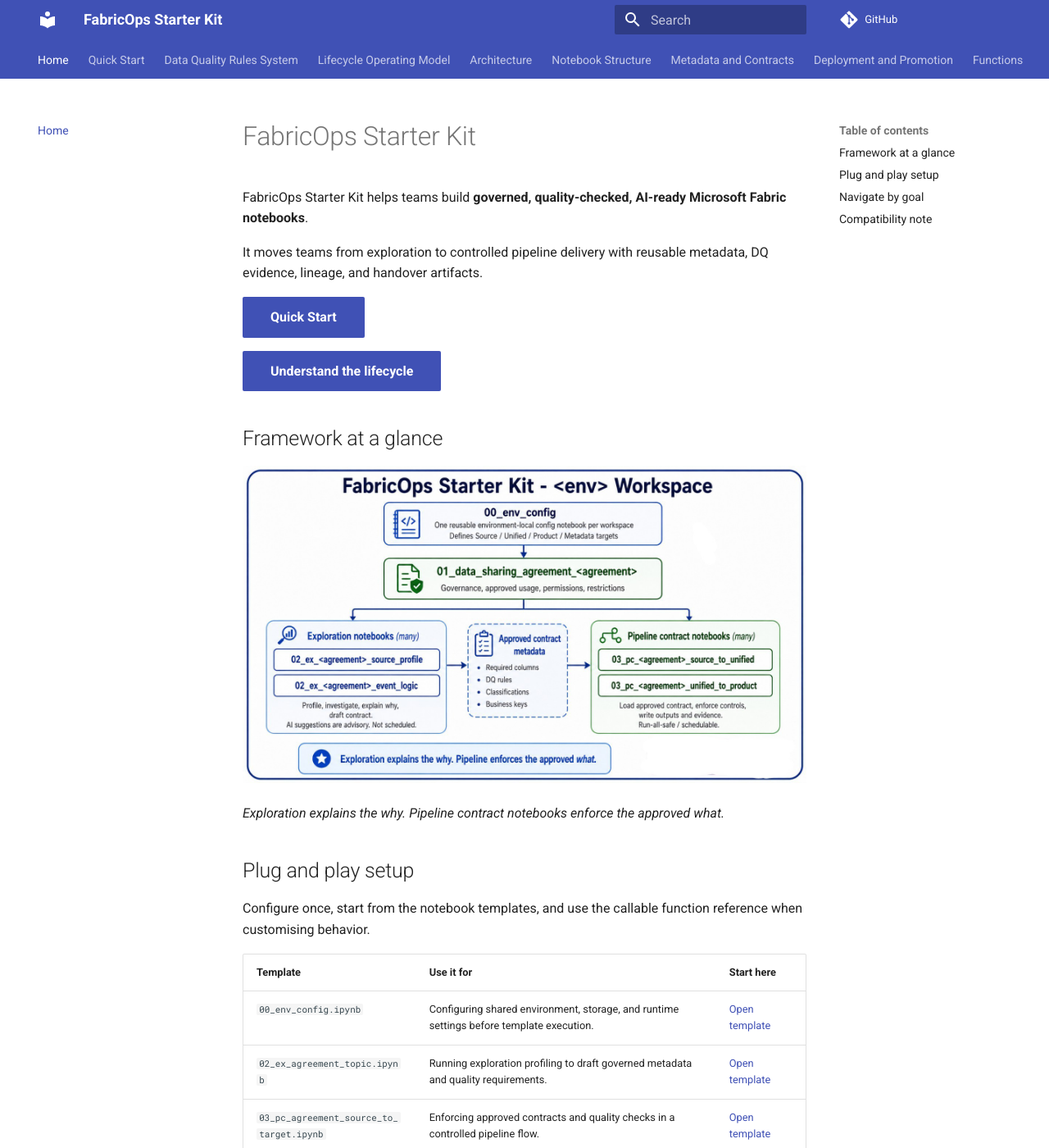
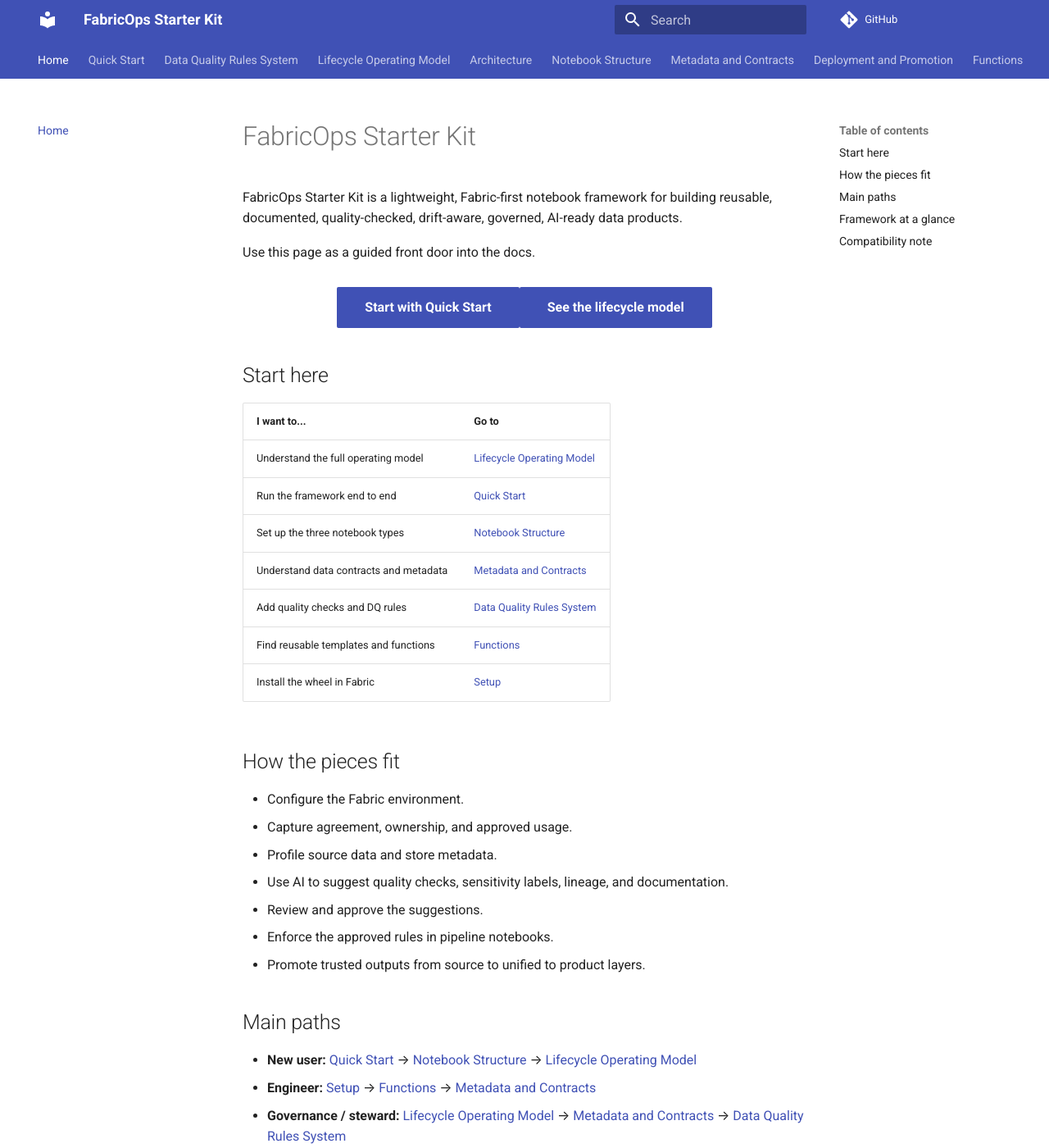
Before and after one commit to Voycepeh/fabric-data-product-framework, an MkDocs documentation site: the page built from docs/index.md, in a window 1280 px wide and 1400 px high. Shown: the whole window at 82% size. Built offline with MkDocs 1.6.1 and Material for MkDocs 9.7.7, drawn with Linux system fonts in a browser that asks for light colours; comment, search, counter and statistics services are not loaded; some of the changed text lies outside the part shown.

Commit message:
Refine homepage CTAs and templates/functions wording

```diff
--- a/docs/index.md
+++ b/docs/index.md
@@ -1,12 +1,41 @@
 # FabricOps Starter Kit
 
-FabricOps Starter Kit helps teams build **governed, quality-checked, AI-ready Microsoft Fabric notebooks**.
+FabricOps Starter Kit is a lightweight, Fabric-first notebook framework for building reusable, documented, quality-checked, drift-aware, governed, AI-ready data products.
 
-It moves teams from exploration to controlled pipeline delivery with reusable metadata, DQ evidence, lineage, and handover artifacts.
+Use this page as a guided front door into the docs.
 
-[Quick Start](quick-start.md){ .md-button .md-button--primary }
+<div class="center-cta">
+  <a class="md-button md-button--primary" href="quick-start/">Start with Quick Start</a>
+  <a class="md-button md-button--primary" href="lifecycle-operating-model/">See the lifecycle model</a>
+</div>
 
-[Understand the lifecycle](lifecycle-operating-model.md){ .md-button .md-button--primary }
+## Start here
+
+| I want to... | Go to |
+| --- | --- |
+| Understand the full operating model | [Lifecycle Operating Model](lifecycle-operating-model/) |
+| Run the framework end to end | [Quick Start](quick-start/) |
+| Set up the three notebook types | [Notebook Structure](notebook-structure/) |
+| Understand data contracts and metadata | [Metadata and Contracts](metadata-and-contracts/) |
+| Add quality checks and DQ rules | [Data Quality Rules System](workflows/data-quality-rules-system/) |
+| Find reusable templates and functions | [Functions](reference/) |
+| Install the wheel in Fabric | [Setup](setup/) |
+
+## How the pieces fit
+
+- Configure the Fabric environment.
+- Capture agreement, ownership, and approved usage.
+- Profile source data and store metadata.
+- Use AI to suggest quality checks, sensitivity labels, lineage, and documentation.
+- Review and approve the suggestions.
+- Enforce the approved rules in pipeline notebooks.
+- Promote trusted outputs from source to unified to product layers.
+
+## Main paths
+
+- **New user:** [Quick Start](quick-start/) → [Notebook Structure](notebook-structure/) → [Lifecycle Operating Model](lifecycle-operating-model/)
+- **Engineer:** [Setup](setup/) → [Functions](reference/) → [Metadata and Contracts](metadata-and-contracts/)
+- **Governance / steward:** [Lifecycle Operating Model](lifecycle-operating-model/) → [Metadata and Contracts](metadata-and-contracts/) → [Data Quality Rules System](workflows/data-quality-rules-system/)
 
 ## Framework at a glance
 
@@ -14,30 +43,6 @@
 
 _Exploration explains the why. Pipeline contract notebooks enforce the approved what._
 
-## Plug and play setup
-
-Configure once, start from the notebook templates, and use the callable function reference when customising behavior.
-
-| Template | Use it for | Start here |
-| --- | --- | --- |
-| `00_env_config.ipynb` | Configuring shared environment, storage, and runtime settings before template execution. | [Open template](https://github.com/Voycepeh/FabricOps-Starter-Kit/blob/main/templates/notebooks/00_env_config.ipynb) |
-| `02_ex_agreement_topic.ipynb` | Running exploration profiling to draft governed metadata and quality requirements. | [Open template](https://github.com/Voycepeh/FabricOps-Starter-Kit/blob/main/templates/notebooks/02_ex_agreement_topic.ipynb) |
-| `03_pc_agreement_source_to_target.ipynb` | Enforcing approved contracts and quality checks in a controlled pipeline flow. | [Open template](https://github.com/Voycepeh/FabricOps-Starter-Kit/blob/main/templates/notebooks/03_pc_agreement_source_to_target.ipynb) |
-
-<div class="center-cta">
-  <a class="md-button md-button--primary" href="reference/">
-    Browse all callable functions
-  </a>
-</div>
-
-## Navigate by goal
-
-| Goal | Start with |
-| --- | --- |
-| Plug and play setup | [Quick Start](quick-start.md), [`00_env_config.ipynb`](https://github.com/Voycepeh/FabricOps-Starter-Kit/blob/main/templates/notebooks/00_env_config.ipynb), [`02_ex_agreement_topic.ipynb`](https://github.com/Voycepeh/FabricOps-Starter-Kit/blob/main/templates/notebooks/02_ex_agreement_topic.ipynb), [`03_pc_agreement_source_to_target.ipynb`](https://github.com/Voycepeh/FabricOps-Starter-Kit/blob/main/templates/notebooks/03_pc_agreement_source_to_target.ipynb) |
-| Understand lifecycle decisions and controls | [Lifecycle Operating Model](lifecycle-operating-model.md), [Architecture](architecture/index.md) |
-| Read code-level API docs | [Function Reference](reference/index.md), [Module API Catalog](api/modules/index.md) |
-
 ## Compatibility note
 
 The Python package import path remains `fabricops_kit`.
```
